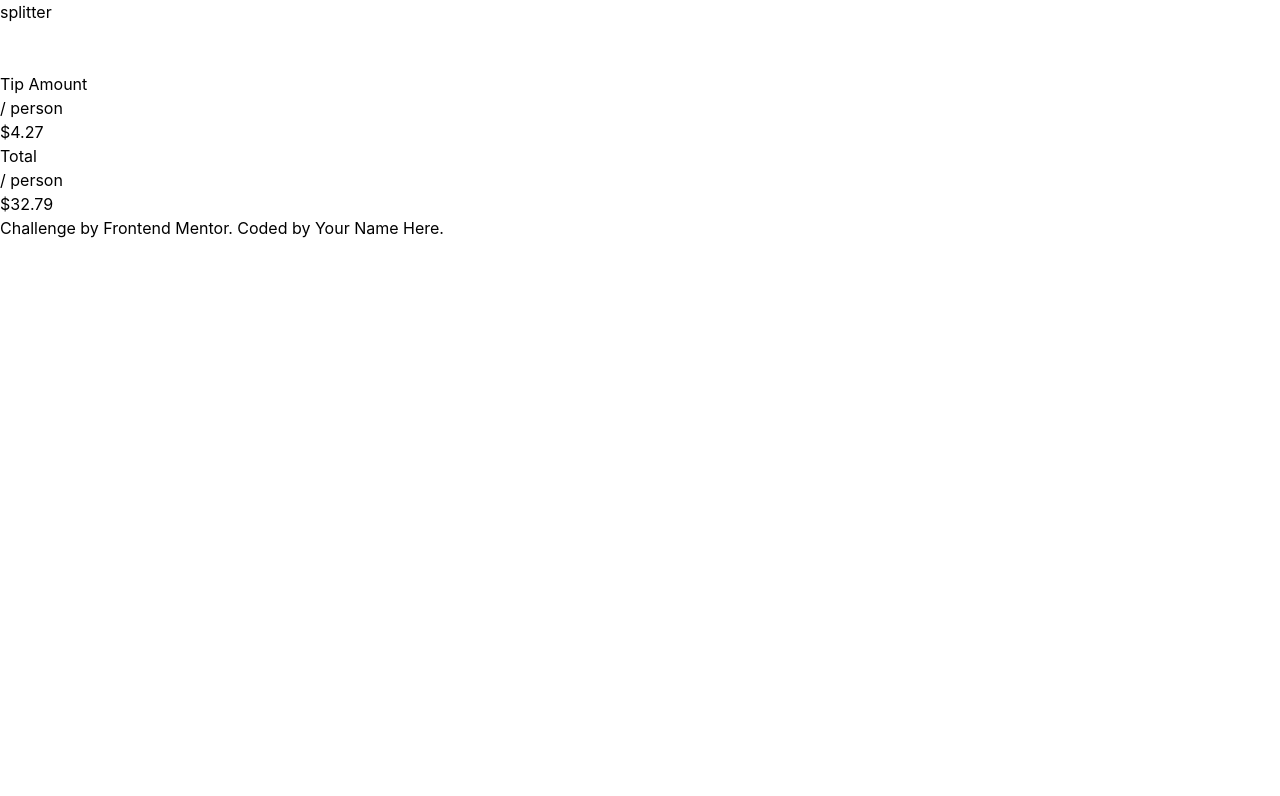
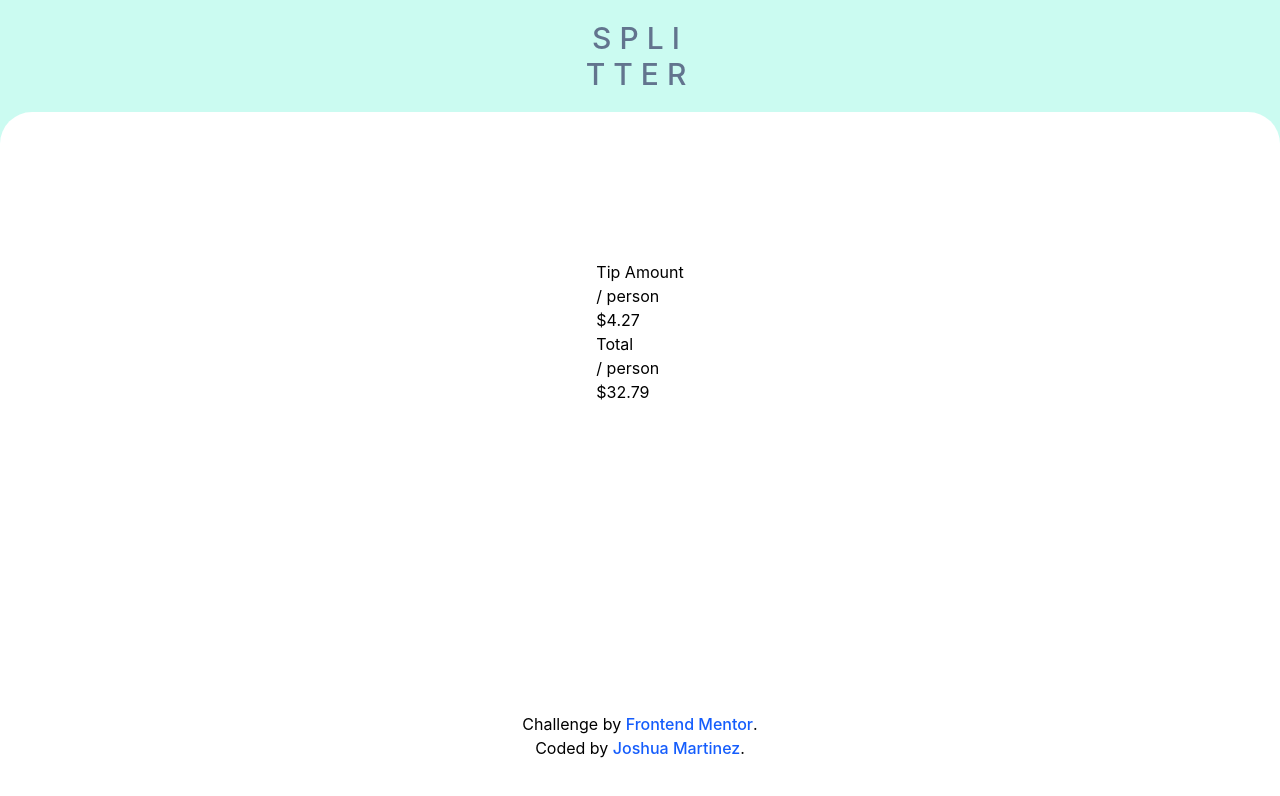
Before and after one commit to JoshuaM04/Tip-Calculator-App, a React (Vite) app in the folder Tip-Calculator-App/: page / in a window 1280 px wide. Shown: the top 796 px of the page. Built offline with nearby package versions, Linux system fonts and the light colour scheme.

Commit message:
Adjusted the layout of the parent-container, the height of the main container, adjusted the positioning of the footer, and adjusted the styling of the header. Also changed the background-color of the webpage.

```diff
--- a/Tip-Calculator-App/src/App.jsx
+++ b/Tip-Calculator-App/src/App.jsx
@@ -22,11 +22,12 @@ export default function TipCalculator() {
       */
 
   return (
-    <div className="parent-container min-h-screen bg-Teal-300">
-      <header>
-        splitter
+    <div className="parent-container flex flex-col items-center justify-between min-h-screen min-w-screen bg-teal-100">
+      <header className="text-3xl text-center text-slate-500 uppercase font-medium tracking-[.5rem] p-[20px]">
+        <p>spli</p>
+        <p>tter</p>
       </header>
-      <main>
+      <main className="bg-white flex flex-col items-center gap-5 rounded-t-4xl w-full min-h-[1000px] p-[40px]">
         <fieldset>
           <label></label>
           <input />
@@ -62,12 +63,12 @@ export default function TipCalculator() {
             </div>
           </div>
         </section>
+
+        <footer className="attribution fixed bottom-[40px] text-center w-[250px]">
+          Challenge by <a href="https://www.frontendmentor.io?ref=challenge" target="_blank"><span className="font-medium text-blue-600">Frontend Mentor</span></a>.
+          Coded by <a href="#"><span className="font-medium text-blue-600" target="_blank">Joshua Martinez</span></a>.
+        </footer>
       </main>
-
-      <footer className="attribution">
-        Challenge by <a href="https://www.frontendmentor.io?ref=challenge">Frontend Mentor</a>.
-        Coded by <a href="#">Your Name Here</a>.
-      </footer>
     </div>
   )
 }
```
